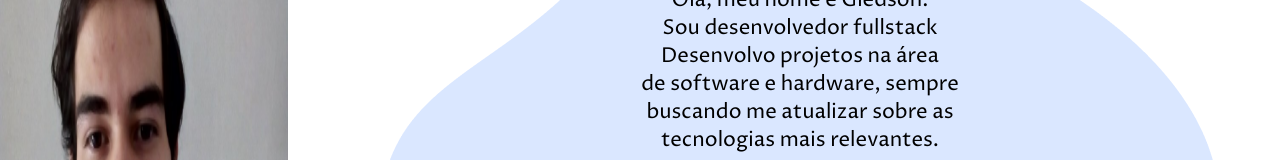
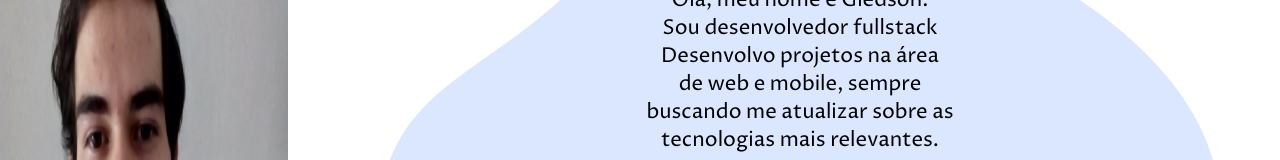
Before and after one commit to gledson-ss/portfolio, a Next.js app in the folder web/: page / in a window 1280 px wide. Shown: the part 215-375 px from the top of the page. Built offline with nearby package versions, Linux system fonts and the light colour scheme.

Commit message:
:hammer: chore: update description block

```diff
--- a/web/src/components/DescriptionBlock/index.tsx
+++ b/web/src/components/DescriptionBlock/index.tsx
@@ -16,7 +16,7 @@ const DescriptionBlock: React.FC = () => {
           <St.Text>Olá, meu nome é Gledson.</St.Text>
           <St.Text>Sou desenvolvedor fullstack</St.Text>
           <St.Text>Desenvolvo projetos na área</St.Text>
-          <St.Text>de software e hardware, sempre</St.Text>
+          <St.Text>de web e mobile, sempre</St.Text>
           <St.Text>buscando me atualizar sobre as</St.Text>
           <St.Text>tecnologias mais relevantes.</St.Text>
           <St.Text id="LineNextJs">
```
